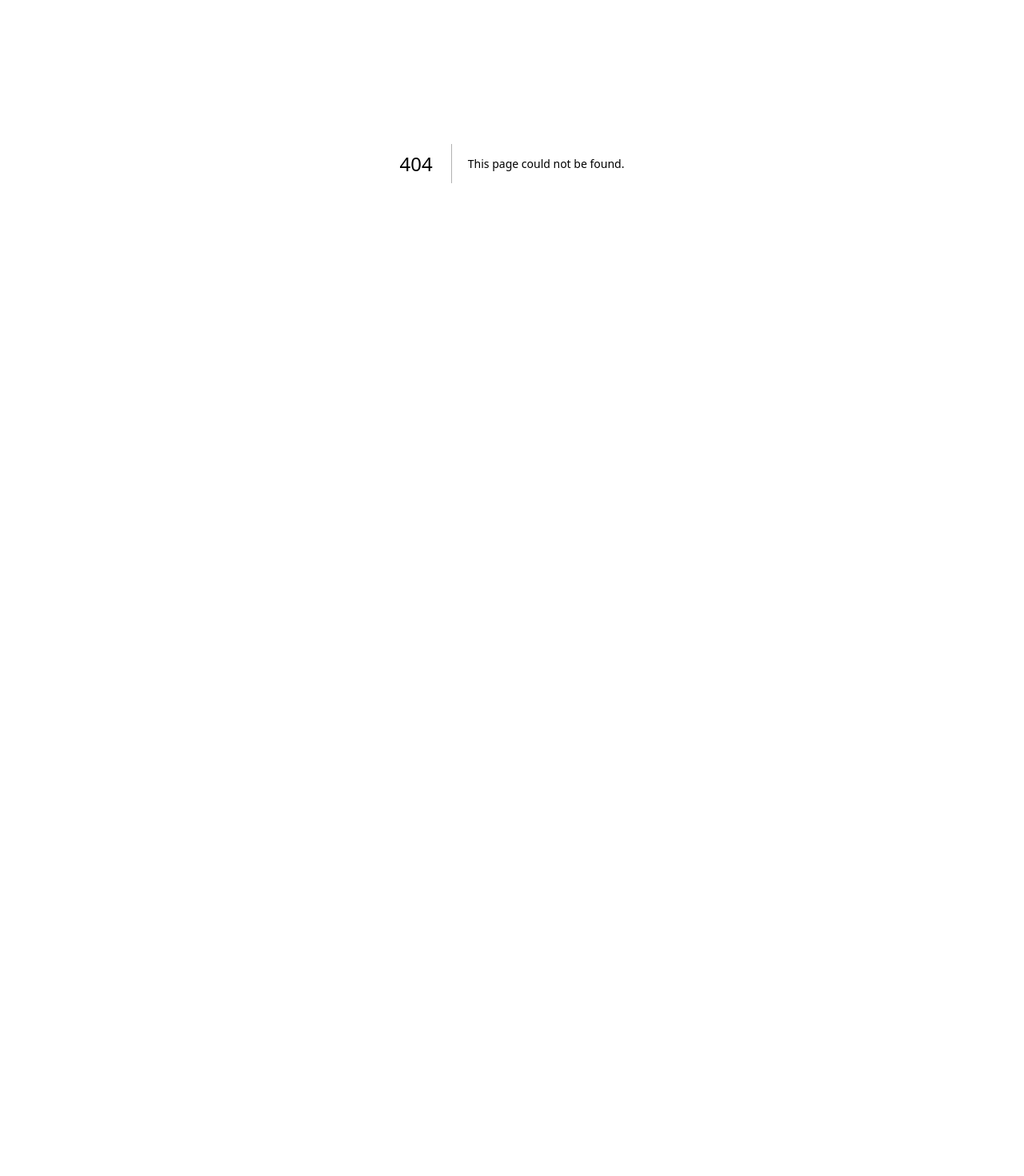
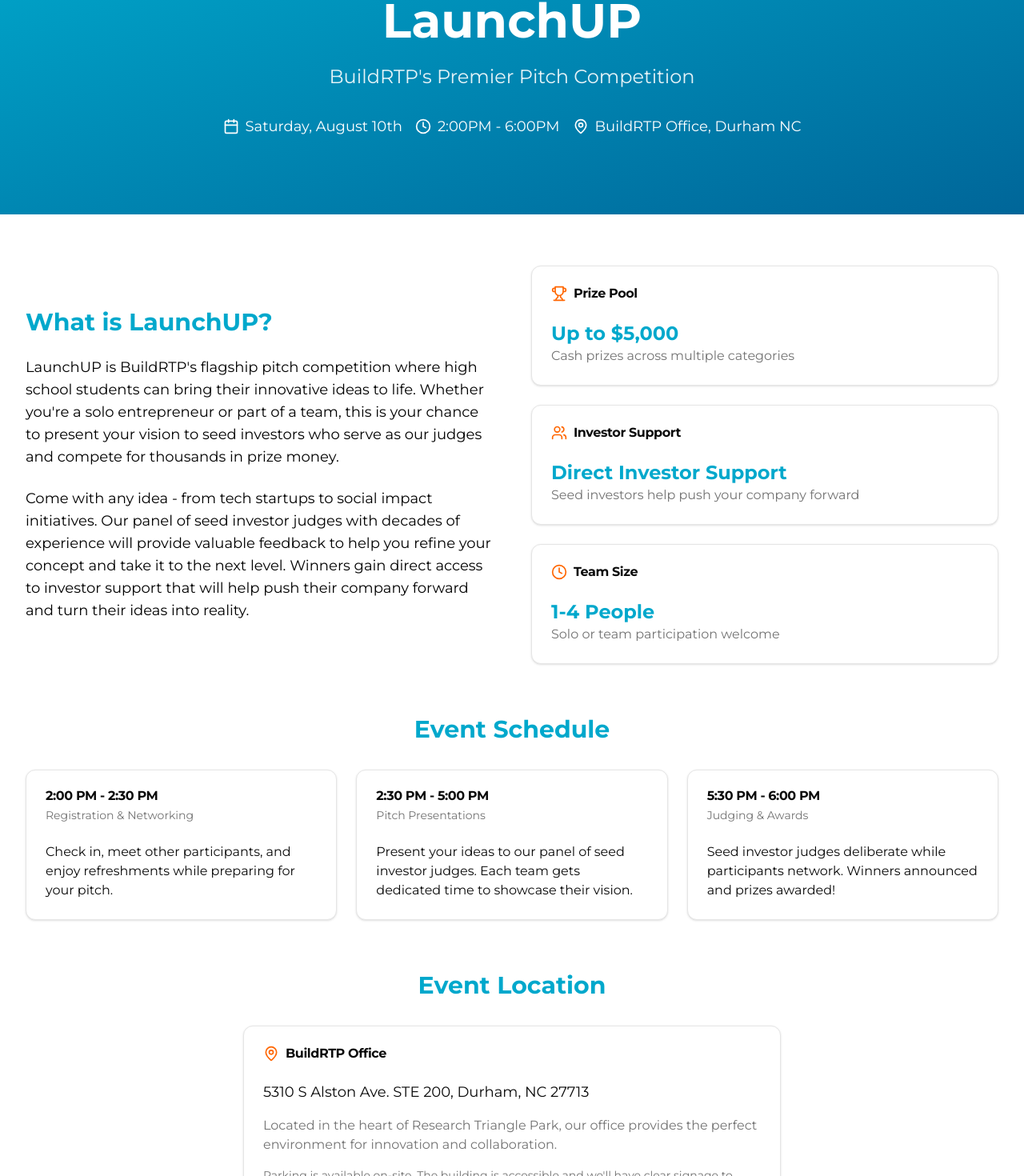
Before and after one commit to BuildRTP/BuildRTPLandingPage, a Next.js app: page /launchup in a window 1280 px wide. Before the commit this address had no page. Shown: the part 196-1666 px from the top of the page at 80% size. Before the commit the page ends 800 px from the top, so only its background shows below. Built offline with nearby package versions, Linux system fonts and the light colour scheme.

Commit message:
updated url

```diff
--- /dev/null
+++ b/src/app/launchup/page.tsx
@@ -0,0 +1,166 @@
+import Header from "@/components/header"
+import Footer from "@/components/footer"
+import { Calendar, MapPin, Users, Trophy, Clock } from "lucide-react"
+import { Button } from "@/components/ui/button"
+import { Card, CardContent, CardDescription, CardHeader, CardTitle } from "@/components/ui/card"
+import Link from "next/link"
+
+export default function LaunchUPPage() {
+  return (
+    <>
+      <Header />
+      <main className="pt-24">
+        {/* Hero Section */}
+        <section className="relative bg-gradient-to-br from-mainblue to-secondaryblue py-24">
+          <div className="container">
+            <div className="text-center text-white">
+              <h1 className="text-4xl md:text-6xl font-bold mb-6">LaunchUP</h1>
+              <p className="text-xl md:text-2xl mb-8 opacity-90">
+                BuildRTP's Premier Pitch Competition
+              </p>
+              <div className="flex flex-wrap justify-center gap-4 text-lg">
+                <div className="flex items-center gap-2">
+                  <Calendar className="w-5 h-5" />
+                  <span>Saturday, August 10th</span>
+                </div>
+                <div className="flex items-center gap-2">
+                  <Clock className="w-5 h-5" />
+                  <span>2:00PM - 6:00PM</span>
+                </div>
+                <div className="flex items-center gap-2">
+                  <MapPin className="w-5 h-5" />
+                  <span>BuildRTP Office, Durham NC</span>
+                </div>
+              </div>
+            </div>
+          </div>
+        </section>
+
+        {/* Event Details */}
+        <section className="py-16">
+          <div className="container">
+            <div className="grid md:grid-cols-2 gap-12 items-center mb-16">
+              <div>
+                <h2 className="text-3xl font-bold text-mainblue mb-6">What is LaunchUP?</h2>
+                <p className="text-lg text-foreground/80 mb-6">
+                  LaunchUP is BuildRTP's flagship pitch competition where high school students can bring their innovative ideas to life. Whether you're a solo entrepreneur or part of a team, this is your chance to present your vision to seed investors who serve as our judges and compete for thousands in prize money.
+                </p>
+                <p className="text-lg text-foreground/80">
+                  Come with any idea - from tech startups to social impact initiatives. Our panel of seed investor judges with decades of experience will provide valuable feedback to help you refine your concept and take it to the next level. Winners gain direct access to investor support that will help push their company forward and turn their ideas into reality.
+                </p>
+              </div>
+              <div className="space-y-6">
+                <Card>
+                  <CardHeader>
+                    <CardTitle className="flex items-center gap-2">
+                      <Trophy className="w-5 h-5 text-orange" />
+                      Prize Pool
+                    </CardTitle>
+                  </CardHeader>
+                  <CardContent>
+                    <p className="text-2xl font-bold text-mainblue">Up to $5,000</p>
+                    <p className="text-muted-foreground">Cash prizes across multiple categories</p>
+                  </CardContent>
+                </Card>
+                <Card>
+                  <CardHeader>
+                    <CardTitle className="flex items-center gap-2">
+                      <Users className="w-5 h-5 text-orange" />
+                      Investor Support
+                    </CardTitle>
+                  </CardHeader>
+                  <CardContent>
+                    <p className="text-2xl font-bold text-mainblue">Direct Investor Support</p>
+                    <p className="text-muted-foreground">Seed investors help push your company forward</p>
+                  </CardContent>
+                </Card>
+                <Card>
+                  <CardHeader>
+                    <CardTitle className="flex items-center gap-2">
+                      <Clock className="w-5 h-5 text-orange" />
+                      Team Size
+                    </CardTitle>
+                  </CardHeader>
+                  <CardContent>
+                    <p className="text-2xl font-bold text-mainblue">1-4 People</p>
+                    <p className="text-muted-foreground">Solo or team participation welcome</p>
+                  </CardContent>
+                </Card>
+              </div>
+            </div>
+
+            {/* Event Schedule */}
+            <div className="mb-16">
+              <h2 className="text-3xl font-bold text-mainblue mb-8 text-center">Event Schedule</h2>
+              <div className="grid md:grid-cols-3 gap-6">
+                <Card>
+                  <CardHeader>
+                    <CardTitle>2:00 PM - 2:30 PM</CardTitle>
+                    <CardDescription>Registration & Networking</CardDescription>
+                  </CardHeader>
+                  <CardContent>
+                    <p>Check in, meet other participants, and enjoy refreshments while preparing for your pitch.</p>
+                  </CardContent>
+                </Card>
+                <Card>
+                  <CardHeader>
+                    <CardTitle>2:30 PM - 5:00 PM</CardTitle>
+                    <CardDescription>Pitch Presentations</CardDescription>
+                  </CardHeader>
+                  <CardContent>
+                    <p>Present your ideas to our panel of seed investor judges. Each team gets dedicated time to showcase their vision.</p>
+                  </CardContent>
+                </Card>
+                <Card>
+                  <CardHeader>
+                    <CardTitle>5:30 PM - 6:00 PM</CardTitle>
+                    <CardDescription>Judging & Awards</CardDescription>
+                  </CardHeader>
+                  <CardContent>
+                    <p>Seed investor judges deliberate while participants network. Winners announced and prizes awarded!</p>
+                  </CardContent>
+                </Card>
+              </div>
+            </div>
+
+            {/* Location Details */}
+            <div className="mb-16">
+              <h2 className="text-3xl font-bold text-mainblue mb-8 text-center">Event Location</h2>
+              <Card className="max-w-2xl mx-auto">
+                <CardHeader>
+                  <CardTitle className="flex items-center gap-2">
+                    <MapPin className="w-5 h-5 text-orange" />
+                    BuildRTP Office
+                  </CardTitle>
+                </CardHeader>
+                <CardContent>
+                  <p className="text-lg mb-4">5310 S Alston Ave. STE 200, Durham, NC 27713</p>
+                  <p className="text-muted-foreground mb-4">
+                    Located in the heart of Research Triangle Park, our office provides the perfect environment for innovation and collaboration.
+                  </p>
+                  <p className="text-sm text-muted-foreground">
+                    Parking is available on-site. The building is accessible and we'll have clear signage to guide you to our suite.
+                  </p>
+                </CardContent>
+              </Card>
+            </div>
+
+            {/* Call to Action */}
+            <div className="text-center">
+              <h2 className="text-3xl font-bold text-mainblue mb-6">Ready to Launch Your Idea?</h2>
+              <p className="text-lg text-foreground/80 mb-8 max-w-2xl mx-auto">
+                Don't miss this opportunity to showcase your innovation, receive feedback from seed investors, compete for up to $5,000 in prizes, and gain direct investor support to push your company forward. Registration is free and open to all high school students.
+              </p>
+              <Button size="lg" className="bg-orange hover:bg-secondaryblue text-white text-lg px-8 py-4">
+                <Link href="https://buildrtp.org" target="_blank" rel="noopener noreferrer">
+                  Register for LaunchUP
+                </Link>
+              </Button>
+            </div>
+          </div>
+        </section>
+      </main>
+      <Footer />
+    </>
+  )
+}
```
